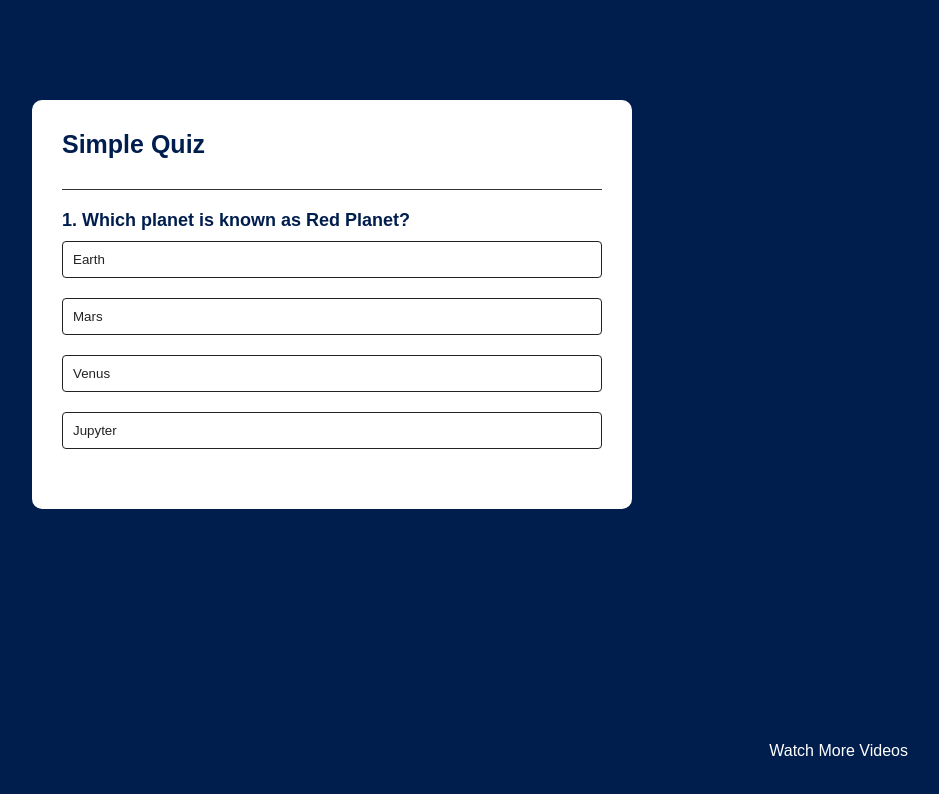
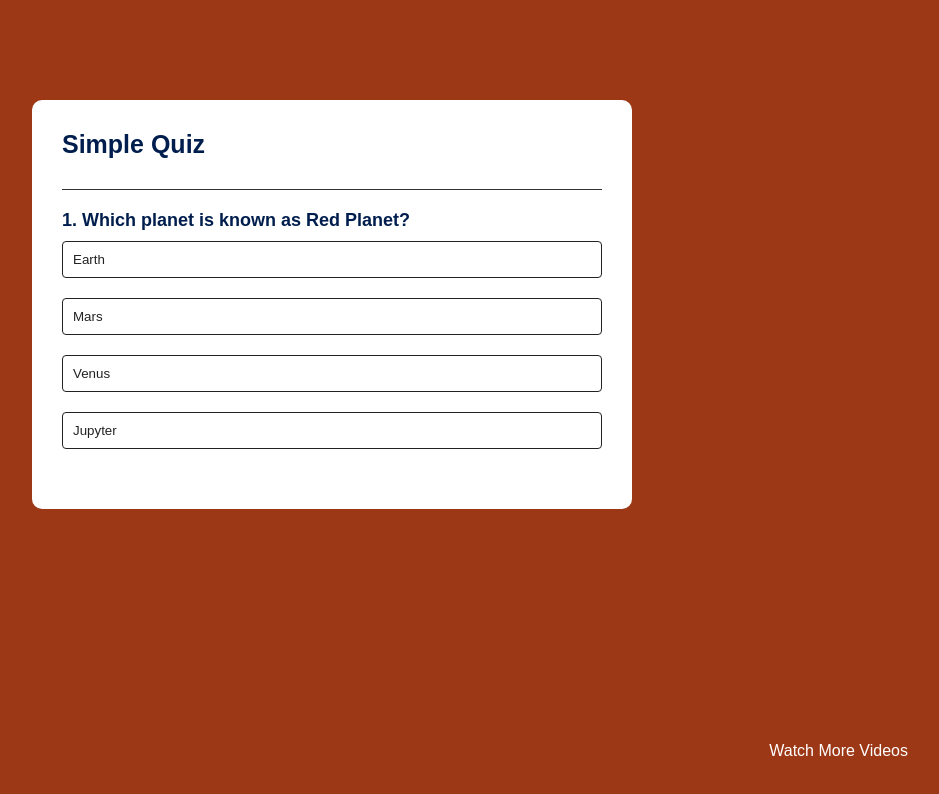
Before and after one commit to ShreyaGhosh10/Quiz-2, a plain HTML site: page index.html in a window 1280 px wide. Shown: the whole page, without its empty margins (308-1247 px from the left). Drawn offline with Linux system fonts and the light colour scheme.

Commit message:
Update style.css

```diff
--- a/style.css
+++ b/style.css
@@ -5,7 +5,8 @@
   box-sizing: border-box;
 }
 body{
-  background: #001e4d;
+   background: #9d3816;
+
 }
 .app{
   background: #fff;
```
